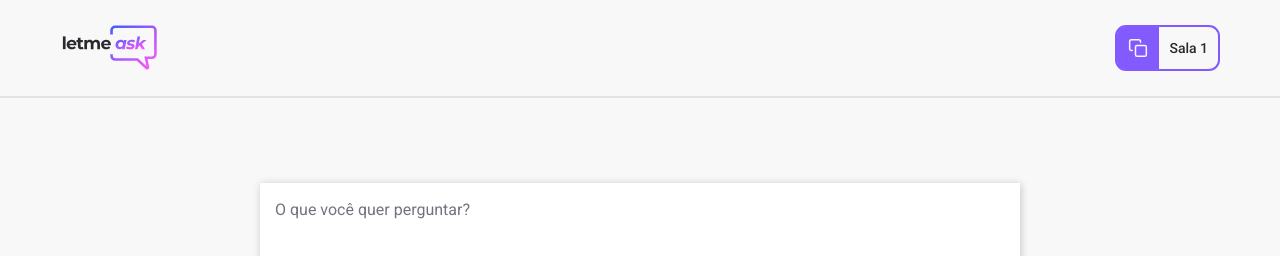
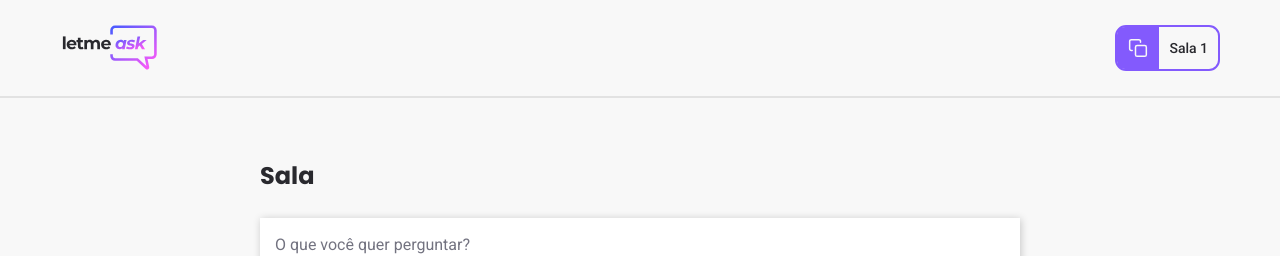
Before and after one commit to dougvs09/let-me-ask, a React (Create React App) app: page /rooms/1 in a window 1280 px wide. Shown: the top 256 px of the page. Built offline with nearby package versions, Linux system fonts and the light colour scheme; no server answers; the database is empty.

Commit message:
fix
title of room

```diff
--- a/src/pages/Room/index.tsx
+++ b/src/pages/Room/index.tsx
@@ -93,7 +93,7 @@ export const Room = () => {
       </Header>
       <Main>
         <Title>
-          <h2>{title}</h2>
+          <h2>Sala {title}</h2>
           {questions.length > 0 && <span>{questions.length} perguntas</span>}
         </Title>
         <form onSubmit={handleNewQuestion}>
```
